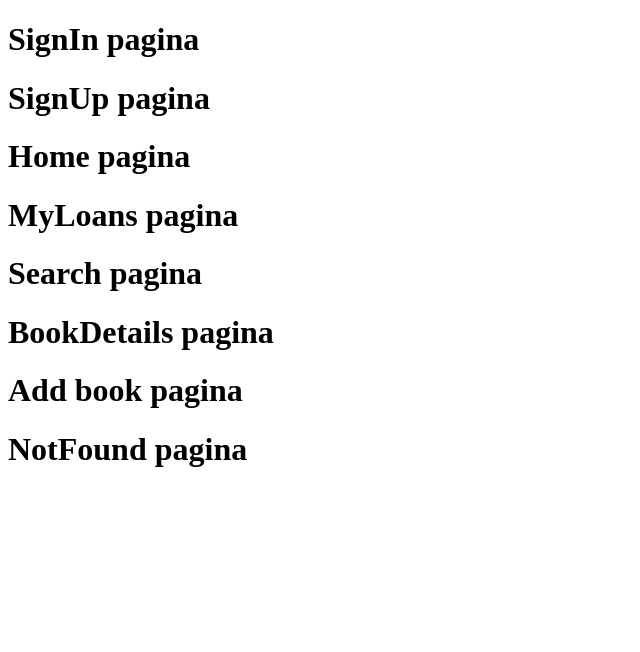
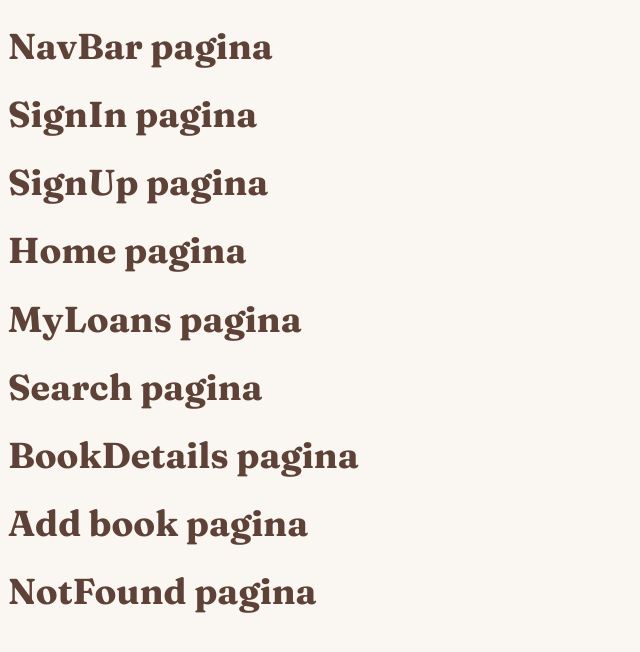
Before and after one commit to LeonieHarteveld/de-bladwijzer-applicatie, a React (Vite) app: page / in a window 1280 px wide. Shown: the top 652 px of the page, without its empty margins (0-640 px from the left). Built offline with nearby package versions, Linux system fonts and the light colour scheme.

Commit message:
Globale stijl aangemaakt

```diff
--- a/index.html
+++ b/index.html
@@ -2,6 +2,12 @@
 <html lang="en">
   <head>
     <meta charset="UTF-8" />
+    <link rel="preconnect" href="https://fonts.googleapis.com">
+    <link rel="preconnect" href="https://fonts.gstatic.com" crossorigin>
+
+    <link
+            href="https://fonts.googleapis.com/css2?family=DM+Sans:ital,opsz,wght@0,9..40,100..1000;1,9..40,100..1000&family=Fraunces:ital,opsz,wght@0,9..144,100..900;1,9..144,100..900&display=swap"
+            rel="stylesheet">
     <link rel="icon" type="image/svg+xml" href="/favicon.svg" />
     <meta name="viewport" content="width=device-width, initial-scale=1.0" />
     <title>De Bladwijzer</title>
--- a/src/App.jsx
+++ b/src/App.jsx
@@ -1,4 +1,5 @@
-import styles from './App.module.scss'
+import styles from './App.module.scss';
+import NavBar from './components/NavBar/NavBar';
 import SignIn from './pages/SignIn/SignIn';
 import SignUp from './pages/SignUp/SignUp';
 import Home from './pages/Home/Home';
@@ -13,14 +14,15 @@ function App() {
 
     return (
         <>
-            <SignIn />
-            <SignUp />
-            <Home />
-            <MyLoans />
-            <Search />
-            <BookDetails />
-            <AddBook />
-            <NotFound />
+            <NavBar/>
+            <SignIn/>
+            <SignUp/>
+            <Home/>
+            <MyLoans/>
+            <Search/>
+            <BookDetails/>
+            <AddBook/>
+            <NotFound/>
 
         </>
     )
--- /dev/null
+++ b/src/components/NavBar/NavBar.jsx
@@ -0,0 +1,13 @@
+import styles from './NavBar.module.scss'
+
+function NavBar() {
+
+
+    return (
+        <>
+            <h1>NavBar pagina</h1>
+        </>
+    )
+}
+
+export default NavBar
--- a/src/index.scss
+++ b/src/index.scss
@@ -0,0 +1,31 @@
+@use './styles/variables' as *;
+
+/*////////////////////////
+    Table of Contents
+    1. Global Styles
+///////////////////////////////*/
+
+/* ------------------------------- 1. Global Styles -------------------------------- */
+
+*
+*::before,
+*::after {
+  padding: 0;
+  margin: 0;
+  box-sizing: border-box;
+}
+
+body {
+
+}
+
+body {
+  font-family: 'DM Sans', sans-serif;
+  color: $text-primary-color;
+  background-color: $background-color;
+}
+
+h1 {
+  font-family:$font-heading;
+  font-size: 2.25rem;
+}
--- /dev/null
+++ b/src/styles/_variables.scss
@@ -0,0 +1,24 @@
+/*////////////////////////
+    Table of Contents
+    1. Colors
+    2. Typography
+///////////////////////////////*/
+
+
+/* ------------------------------- 1. Colors -------------------------------- */
+
+$background-color: #FAF6F1;
+$text-primary-color: #5E4237;
+$text-secondary-color: #FFFFFF;
+
+$primary-color: #FFFFFF;
+$secondary-color: #E46F20;
+$accent-color: #FDEBB3;
+
+$warning-color: #F04343;
+$success-color: #B8EA72;
+
+/* ------------------------------- 2. Typography -----------------------------------  */
+
+$font-heading: 'Fraunces', serif;
+$font-body: 'DM Sans', sans-serif;
```
Also changed, not shown: src/components/NavBar/NavBar.module.scss (added), src/styles/_breakpoints.scss (added), src/styles/_mixins.scss (added).
